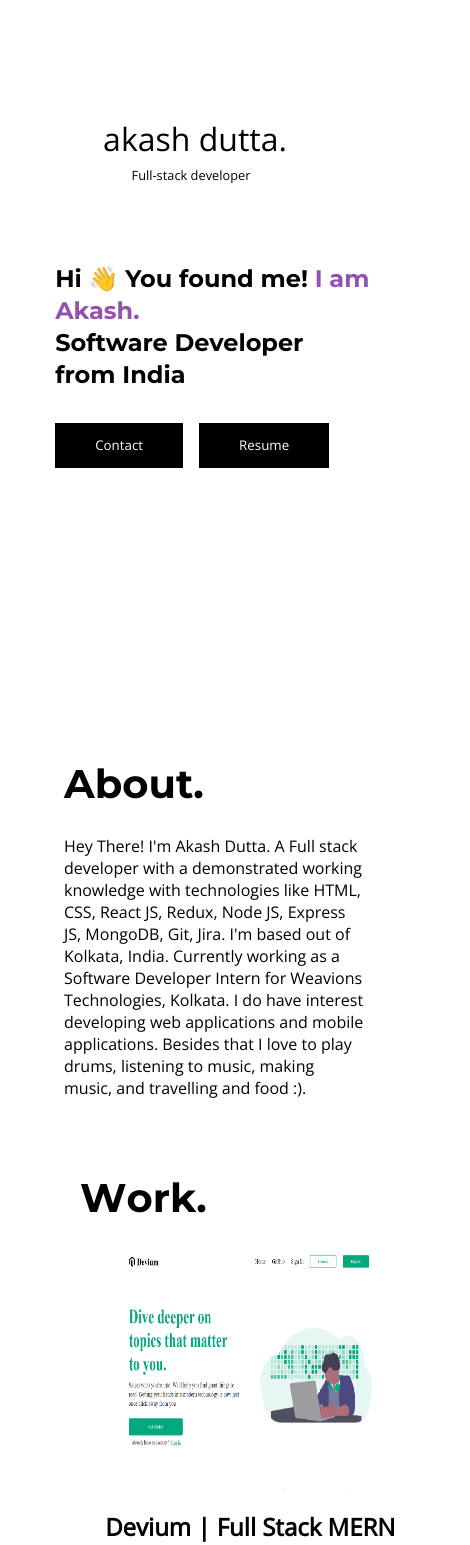
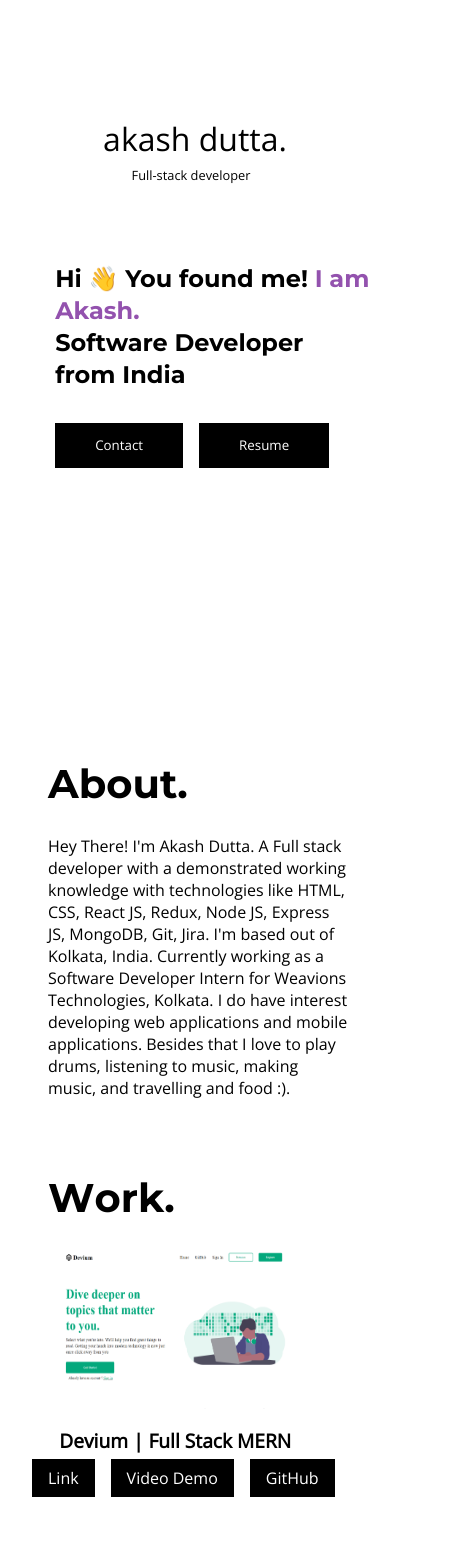
Before and after one commit to adutta93/akash-portfolio, a React (Create React App) app: page / in a window 390 px wide. Shown: the top 1545 px of the page, 470 px wide, since content can reach past the window. Built offline with nearby package versions, Linux system fonts and the light colour scheme; the HTML template or start-up script is replaced by a standard one.

Commit message:
some changes

```diff
--- a/src/App.css
+++ b/src/App.css
@@ -159,7 +159,7 @@ li .link:hover {
 }
 
 .all-btn {
-  padding: 12px 25px;
+  padding: 8px 16px;
   color: white;
   background: black;
   border: none;
@@ -247,7 +247,7 @@ li .link:hover {
     position: relative;
     display: flex;
     top: -7em;
-    margin-left: -11rem;
+    margin-left: -12rem;
   }
   .about img {
     display: none;
@@ -269,7 +269,7 @@ li .link:hover {
   }
 
   .work {
-    left: 5rem;
+    left: 3rem;
     top: -5em;
     align-items: flex-start;
   }
@@ -280,25 +280,25 @@ li .link:hover {
     margin-left: -5rem;
   }
   .project img {
-    width: 20em;
-    height: 15em;
+    width: 18em;
+    height: 10em;
   }
   .project h1 {
-    font-size: 1.5rem;
+    font-size: 1.2rem;
   }
   .project {
-    margin-left: 4rem;
+    margin-left: 3rem;
   }
 
   .contact {
     top: 1em;
-    left: 3rem;
+    left: 2rem;
   }
   .contact h1 {
-    font-size: 2.2em;
+    font-size: 1.8em;
   }
   .contact .email {
-    font-size: 1.5em;
+    font-size: 1.2em;
   }
 
   .contact li {
@@ -309,9 +309,9 @@ li .link:hover {
     font-size: 2.5em;
   }
   .footer {
-    top: 4em;
+    top: em;
     padding: 1em;
-    font-size: 1em;
+    font-size: 0.8em;
   }
 
   .header-title button {
```
